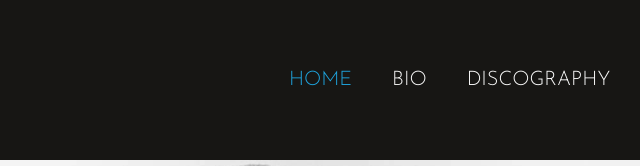
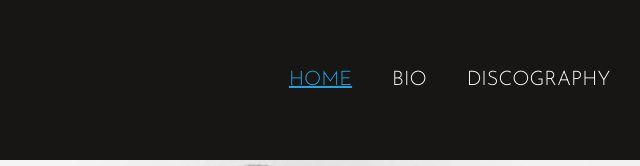
Before and after one commit to diegomendoza1020/cursodesarrolloweb, a plain HTML site: page index.html in a window 1280 px wide. In both pictures the pointer is over the link "HOME". Shown: the part 140-306 px from the top of the page, 36-676 px from the left. Drawn offline with Linux system fonts and the light colour scheme.

Commit message:
transiciones agregadas 23:44hs

```diff
--- a/styles.css
+++ b/styles.css
@@ -68,9 +68,9 @@
 }
 .barra div a:hover{
                         color: #1FA5DF;
-
-
-
+                        border-color:#1FA5DF;
+                        text-decoration: underline;
+                        transition: all 0.15s;
 
 }
 
```
